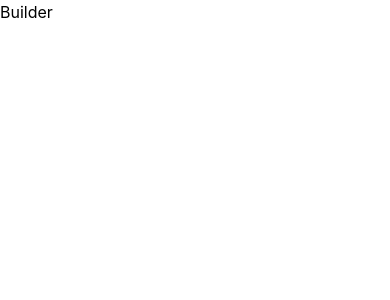
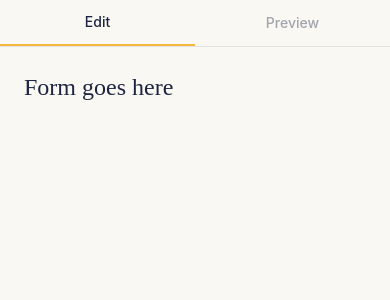
Before and after one commit to nahy1061/draftly, a React (Vite) app: page /builder in a window 390 px wide. Shown: the top 300 px of the page. Built offline with nearby package versions, Linux system fonts and the light colour scheme.

Commit message:
Build Builder page shell with responsive tabs
- Add Edit/Preview tab switcher (mobile only, md:hidden)
- Add form and preview sections with conditional visibility based on activeTab
- Both sections always visible side-by-side on desktop (md:block override)

```diff
--- a/src/pages/Builder.jsx
+++ b/src/pages/Builder.jsx
@@ -1,9 +1,60 @@
-import React from 'react'
+import { useState } from "react";
 
-const Builder = () => {
+function Builder() {
+  const [activeTab, setActiveTab] = useState("edit"); // "edit" | "preview"
+
   return (
-    <div>Builder</div>
-  )
+    <div className="min-h-screen bg-[#FAF8F3] dark:bg-[#1C2541] text-[#1C2541] dark:text-[#F2EFE9]">
+      {/* Tab switcher — mobile only */}
+      <div className="md:hidden flex border-b border-[#1C2541]/10 dark:border-[#F2EFE9]/10">
+      {/* Edit Button */}
+        <button
+          onClick={() => setActiveTab("edit")}
+          className={`flex-1 py-3 text-sm font-medium ${
+            activeTab === "edit"
+              ? "border-b-2 border-[#F4B942] text-[#1C2541] dark:text-[#F2EFE9]"
+              : "text-[#1C2541]/40 dark:text-[#F2EFE9]/40"
+          }`}
+        >
+          Edit
+        </button>
+
+        {/* Preview Button */}
+        <button
+          onClick={() => setActiveTab("preview")}
+          className={`flex-1 py-3 text-sm font-medium ${
+            activeTab === "preview"
+              ? "border-b-2 border-[#F4B942] text-[#1C2541] dark:text-[#F2EFE9]"
+              : "text-[#1C2541]/40 dark:text-[#F2EFE9]/40"
+          }`}
+        >
+          Preview
+        </button>
+      </div>
+
+      {/* Main content: form + preview */}
+      <div className="flex flex-col md:flex-row">
+
+        {/* Edit Section */}
+        <div
+          className={`${
+            activeTab === "edit" ? "block" : "hidden"
+          } md:block flex-1 p-6`}
+        >
+          <h2 className="font-display text-2xl mb-4">Form goes here</h2>
+        </div>
+
+        {/* Preview Section */}
+        <div
+          className={`${
+            activeTab === "preview" ? "block" : "hidden"
+          } md:block flex-1 p-6 border-l-2 border-[#1C2541]/10 dark:border-[#F2EFE9]/10`}
+        >
+          <h2 className="font-display text-2xl mb-4">Preview</h2>
+        </div>
+      </div>
+    </div>
+  );
 }
 
-export default Builder
+export default Builder;
```
